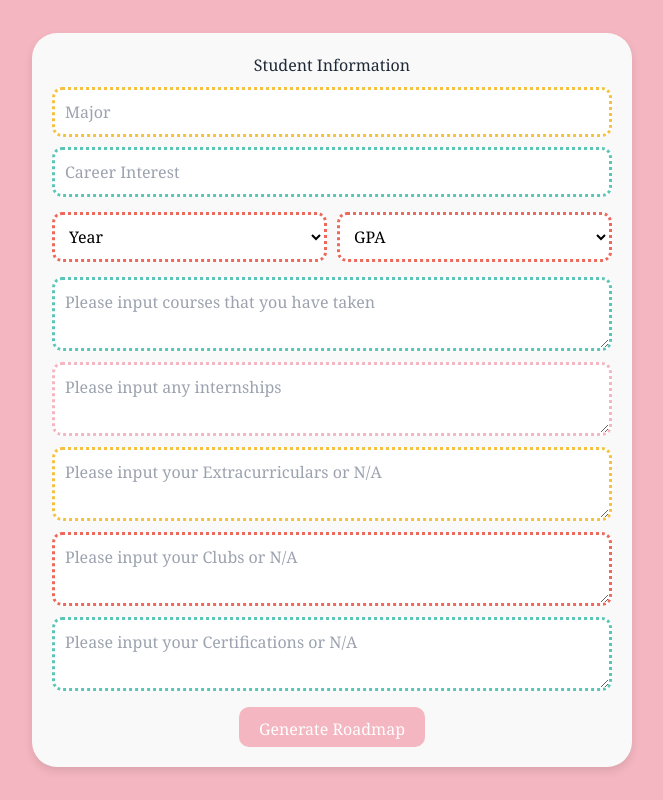
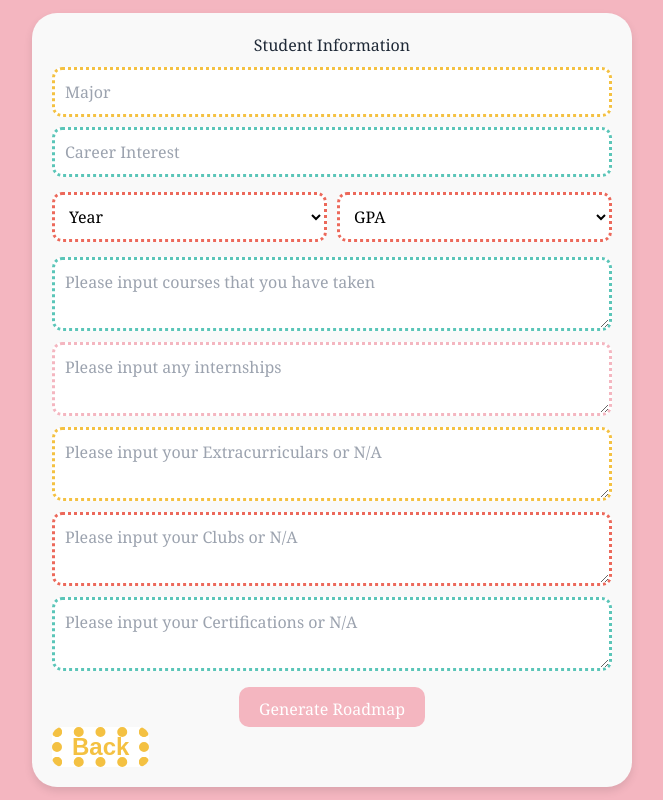
Before and after one commit to Huian-Yang/Pathfinder, a React (Create React App) app in the folder PathfinderGPT 3.5/Frontend/: page /form in a window 1280 px wide. Shown: the whole page, without its empty margins (308-971 px from the left). Built offline with nearby package versions, Linux system fonts and the light colour scheme.

Commit message:
I have attched the back button and i am working more on the backend

```diff
--- a/PathfinderGPT 3.5/Frontend/src/Careerfinder.js
+++ b/PathfinderGPT 3.5/Frontend/src/Careerfinder.js
@@ -1,6 +1,8 @@
 // Here we import the react components
 import React, { useState } from "react";
+import { useNavigate } from "react-router-dom";
 function Form() {
+  const navigate = useNavigate();
   const [formData, setFormData] = useState({
     Activities: "",
     Subjects: "",
@@ -186,6 +188,28 @@ function Form() {
         >
           Find your career!
         </button>
+        <button
+            style={{
+            color: "#f4c142",
+            borderColor: "#f4c142",
+            background: "white",
+            fontSize: "1.5em",
+            borderRadius: "10px",
+            padding: "10px 10px",
+            fontWeight: "bold",
+            borderWidth: "10px",
+            borderStyle: "dotted",
+            fontFamily: "sans-serif",
+            lineHeight: "1.5",
+            textAlign: "center",
+            display: "flex",
+            alignItems: "center",
+            justifyContent: "center",
+              }}
+              onClick={() => navigate("/")}
+            >
+              Back
+            </button>
       </form>
     </div>
   );
--- a/PathfinderGPT 3.5/Frontend/src/Form.js
+++ b/PathfinderGPT 3.5/Frontend/src/Form.js
@@ -1,7 +1,9 @@
 // Here we import the react components
 import React, { useState } from "react";
+import { useNavigate } from "react-router-dom";
 
 function Form() {
+  const navigate = useNavigate();
   const [aiResponse, setAiResponse] = useState("");
   const [formData, setFormData] = useState({
     Career: "",
@@ -296,6 +298,28 @@ function Form() {
             <p>{aiResponse}</p>
           </div>
         )}
+          <button
+            style={{
+            color: "#f4c142",
+            borderColor: "#f4c142",
+            background: "white",
+            fontSize: "1.5em",
+            borderRadius: "10px",
+            padding: "10px 10px",
+            fontWeight: "bold",
+            borderWidth: "10px",
+            borderStyle: "dotted",
+            fontFamily: "sans-serif",
+            lineHeight: "1.5",
+            textAlign: "center",
+            display: "flex",
+            alignItems: "center",
+            justifyContent: "center",
+              }}
+              onClick={() => navigate("/")}
+            >
+              Back
+            </button>
       </form>
     </div>
   );
```
Also changed, not shown: 2 other files (tests, documents, lock files or other folders).
